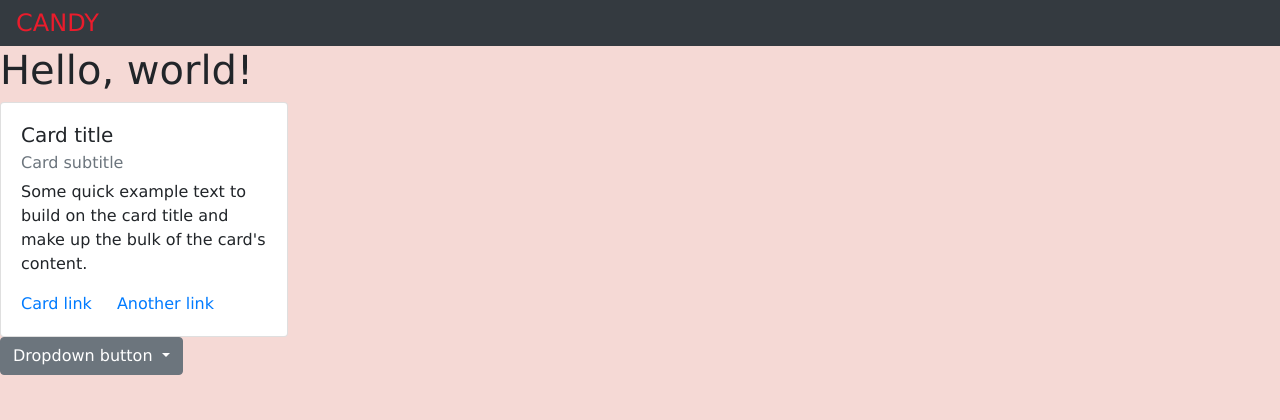
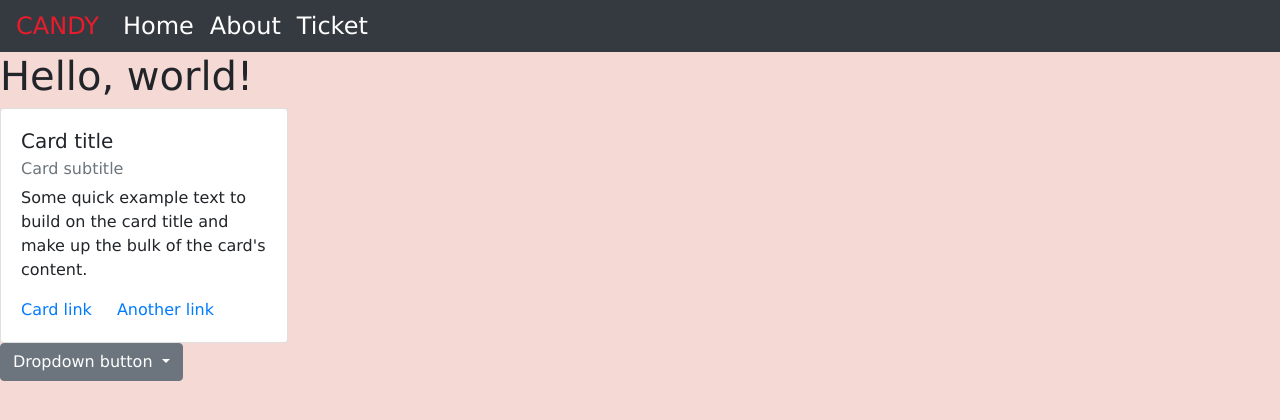
Before and after one commit to hongwutian/bootstrap_museum, a plain HTML site: page index.html in a window 1280 px wide. Drawn offline with nearby package versions, Linux system fonts and the light colour scheme.

Commit message:
complete navitem

```diff
--- a/index.html
+++ b/index.html
@@ -15,12 +15,24 @@
 </head>
 
 <body>
-    <nav id="mainNavbar" class="navbar navbar-dar bg-dark navbar-expand-md py-0">
+    <nav id="mainNavbar" class="navbar navbar-dark bg-dark navbar-expand-md py-0">
         <a href="#" class="navbar-brand">CANDY</a>
         <button class="navbar-toggler" data-toggle="collapse" data-target="navLinks" aria-label="Toggle navigation">
             <span class="navbar-toggler-icon"></span>
         </button>
-        <div class="collapse navbar-collapse" id="navLinks"></div>
+        <div class="collapse navbar-collapse" id="navLinks">
+            <ul class="navbar-nav me-auto mb-2 mb-lg-0">
+                <li class="nav-item">
+                    <a class="nav-link" href="#">Home</a>
+                </li>
+                <li class="nav-item">
+                    <a class="nav-link" href="#">About</a>
+                </li>
+                <li class="nav-item">
+                    <a class="nav-link" href="#">Ticket</a>
+                </li>
+            </ul>
+        </div>
     </nav>
     <h1>Hello, world!</h1>
 
```
